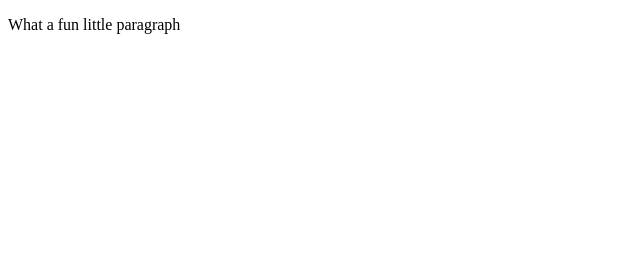
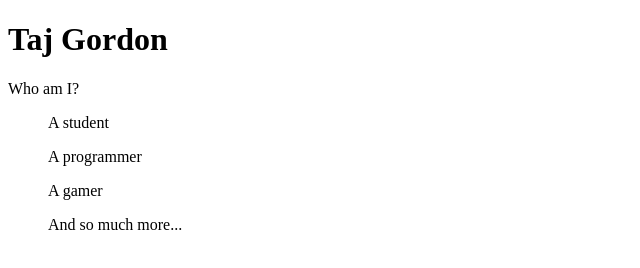
Before and after one commit to TajGordon/website, a plain HTML site: page index.html in a window 1280 px wide. Shown: the whole page, without its empty margins (0-640 px from the left). Drawn offline with Linux system fonts and the light colour scheme.

Commit message:
deleted:    images/mountain.jpg 	modified:   index.html

```diff
--- a/index.html
+++ b/index.html
@@ -3,9 +3,14 @@
     <head>
         <meta charset="utf-8" />
         <meta name="viewport" content="width=device-width" />
-        <title>My Test Page</title>
+        <title>Taj Gordon</title>
     </head>
+    <h1>Taj Gordon</h1>
     <body>
-        <p>What a fun little paragraph</p>
+        <p>Who am I?</p>
+        <ul>A student</ul>
+        <ul>A programmer</ul>
+        <ul>A gamer</ul>
+        <ul>And so much more...</ul>
     </body>
 </html>
```
Also changed, not shown: images/mountain.jpg (deleted).
